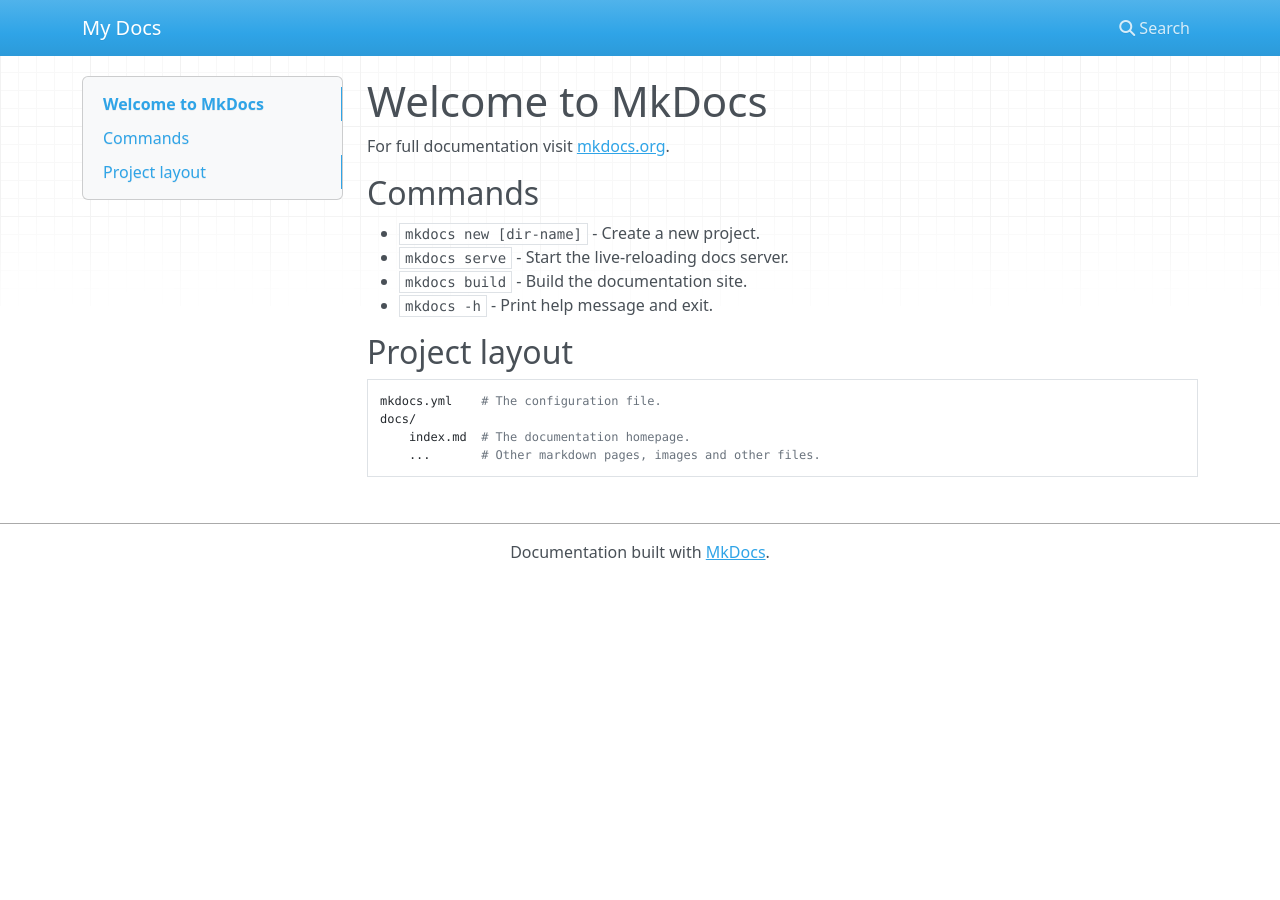
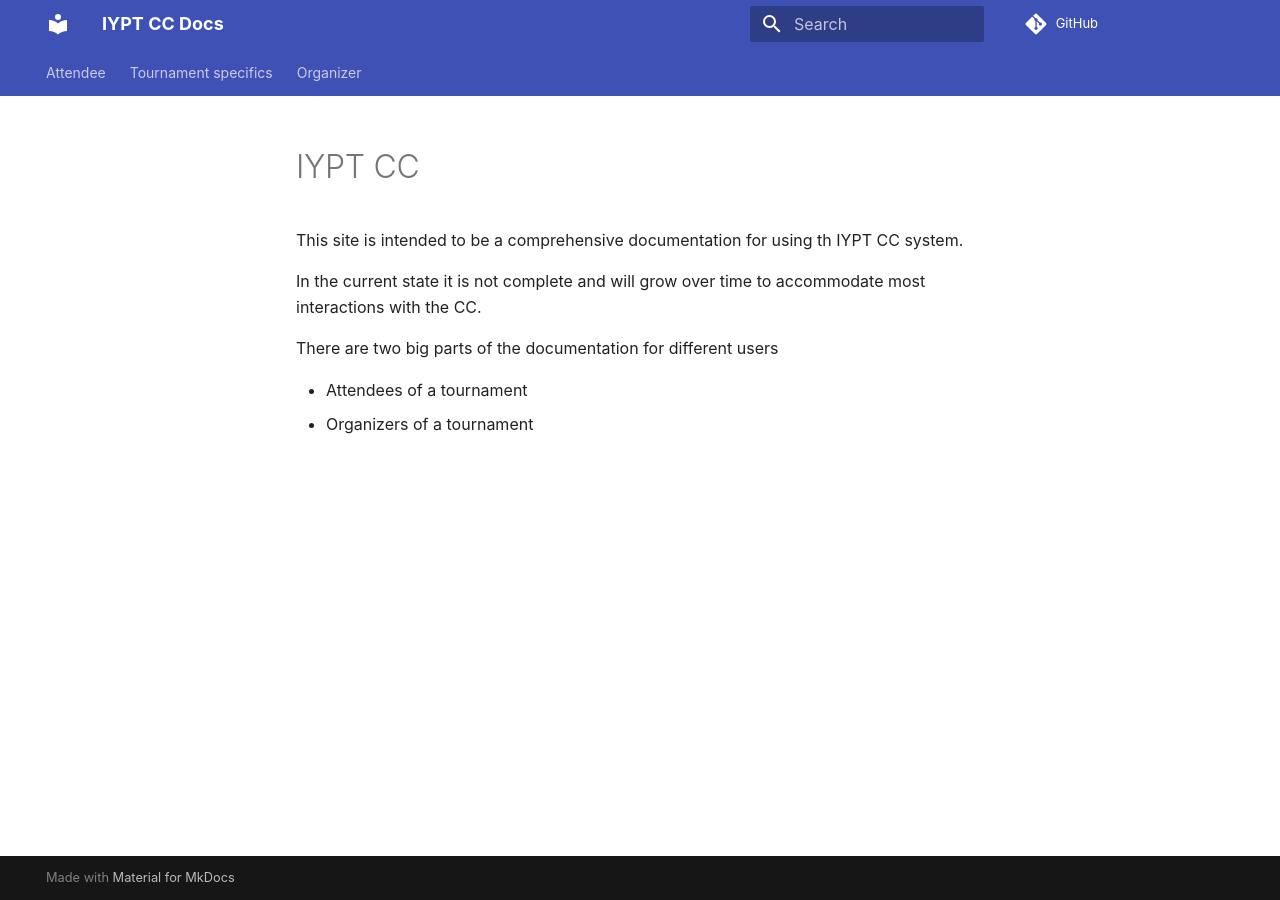
Before and after one commit to iyptcc/docs, an MkDocs documentation site: the page built from docs/index.md, in a window 1280 px wide. Built offline with MkDocs 1.6.1 and Material for MkDocs 9.7.7, drawn with Linux system fonts in a browser that asks for light colours; nearby versions of some CDN libraries; comment, search, counter and statistics services are not loaded.

```diff
--- a/docs/index.md
+++ b/docs/index.md
@@ -1,17 +1,10 @@
-# Welcome to MkDocs
+# IYPT CC
 
-For full documentation visit [mkdocs.org](https://www.mkdocs.org).
+This site is intended to be a comprehensive documentation for using th IYPT CC system.
 
-## Commands
+In the current state it is not complete and will grow over time to accommodate most interactions with the CC.
 
-* `mkdocs new [dir-name]` - Create a new project.
-* `mkdocs serve` - Start the live-reloading docs server.
-* `mkdocs build` - Build the documentation site.
-* `mkdocs -h` - Print help message and exit.
+There are two big parts of the documentation for different users
 
-## Project layout
-
-    mkdocs.yml    # The configuration file.
-    docs/
-        index.md  # The documentation homepage.
-        ...       # Other markdown pages, images and other files.
+- Attendees of a tournament
+- Organizers of a tournament
--- a/mkdocs.yml
+++ b/mkdocs.yml
@@ -1 +1,15 @@
-site_name: My Docs
+site_name: IYPT CC Docs
+theme:
+    name: material
+    font: false
+    features:
+        - navigation.tracking
+        - navigation.tabs
+markdown_extensions:
+  - admonition
+plugins:
+    - search
+    - awesome-pages
+
+edit_uri: "https://github.com/iyptcc/docs/tree/main/docs"
+repo_url: "https://github.com/iyptcc/docs"
```
Also changed, not shown: docs/attendee/account.md (added, +39 -0 lines), docs/attendee/faq.md (added, +5 -0 lines), docs/attendee/participation_data.md (added, +8 -0 lines), docs/attendee/role_application.md (added, +17 -0 lines), docs/attendee/team/register_team.md (added, +54 -0 lines), docs/attendee/team_member.md (added, +19 -0 lines), docs/tournament/aypt.md (added, +1 -0 lines), docs/.pages (added), docs/attendee/.pages (added), docs/organizer/index.md (added), 1 other file.
